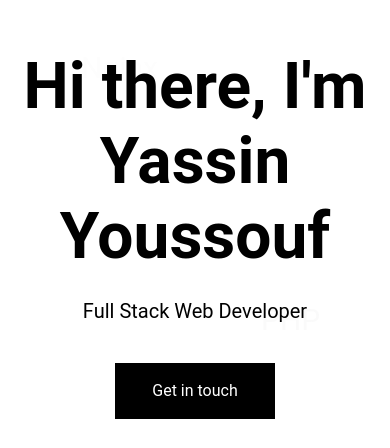
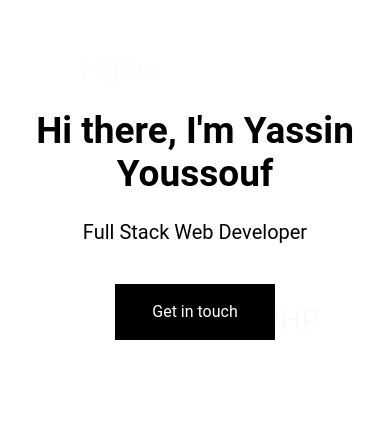
Before and after one commit to yassinya/my-website, a Gatsby site: page / in a window 390 px wide. Shown: the part 143-591 px from the top of the page. Built offline with nearby package versions, Linux system fonts and the light colour scheme; Gatsby itself is replaced by a stand-in of ours.

Commit message:
update style

```diff
--- a/src/styles/global.css
+++ b/src/styles/global.css
@@ -36,12 +36,6 @@ body{
     text-decoration: none;
     color: #fff;
     cursor: pointer;
-}
-
-.content .contact-btn:hover{
-    /* background: #fff;
-    border: solid 1px #000;
-    color: #fff; */
 }
 
 .content .show-email{
@@ -83,3 +77,10 @@ body{
 .competence.hidden{
     opacity: 0;
 }
+
+
+@media only screen and (max-width: 600px) {
+    .content .heading h1{
+        font-size: 37px;
+    }
+}
```
